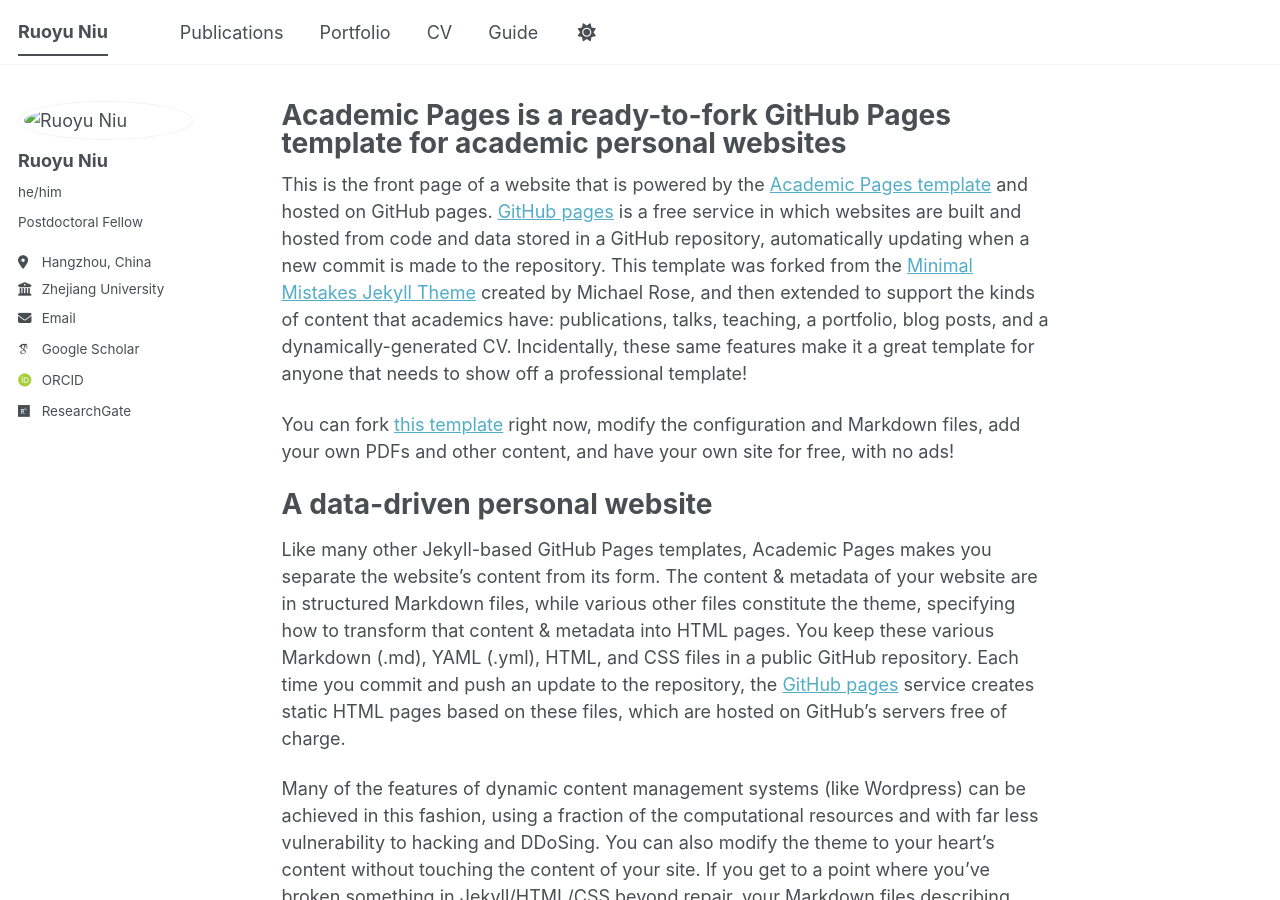
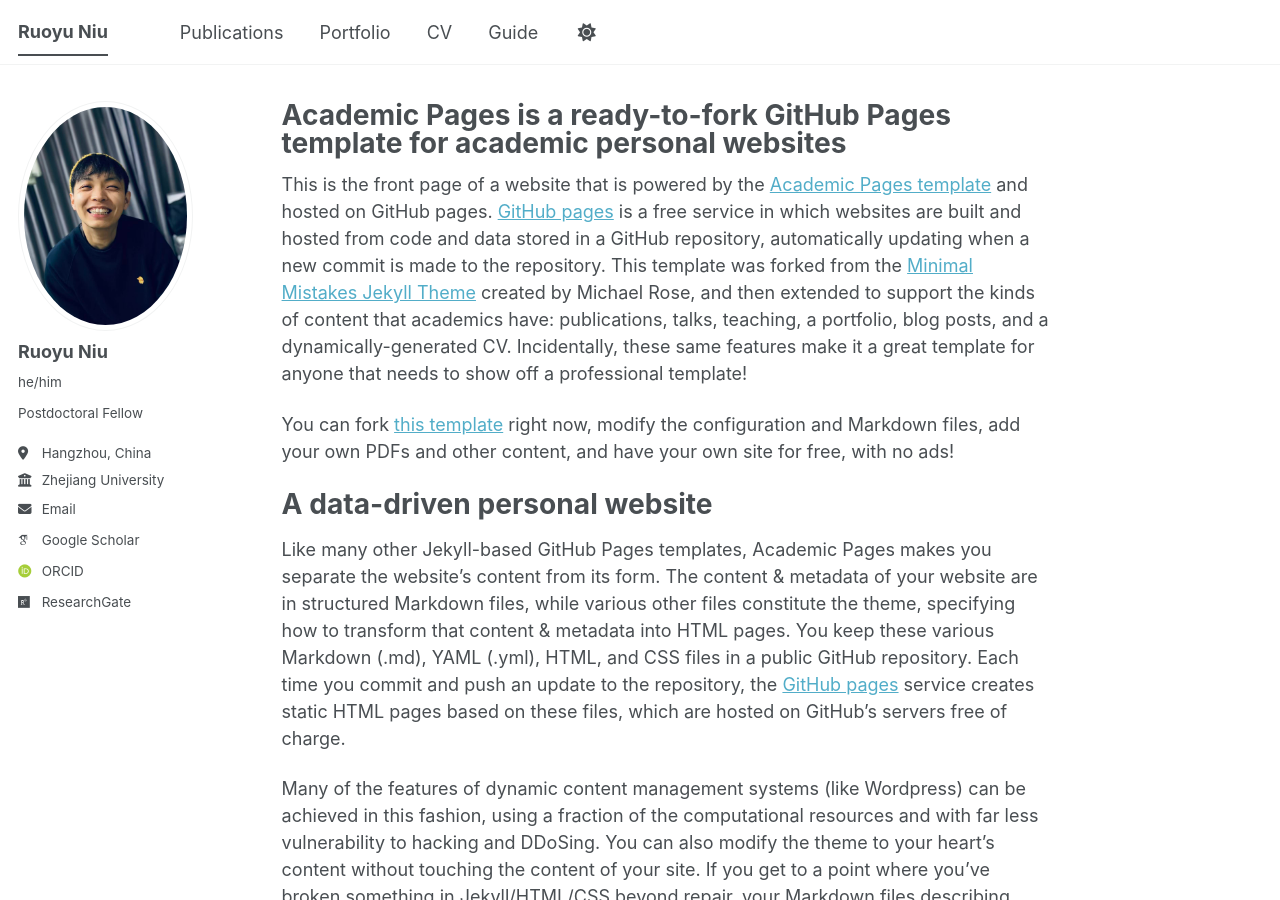
Before and after one commit to ruoyuniu112/ruoyuniu112.github.io, a Jekyll site: the page built from _pages/about.md, in a window 1280 px wide and 900 px high. Built offline with Jekyll 4.4.1, drawn with Linux system fonts in a browser that asks for light colours; some web fonts are replaced; a script bundle is joined from its source files by our own code; library files that are not in the unit come from our copies.

Commit message:
Update _config.yml

```diff
--- a/_config.yml
+++ b/_config.yml
@@ -23,7 +23,7 @@
 #               Additional customization can be done by editing /_includes/author-profile.html
 author:
   # Biographic information
-  avatar           : "images/profile.png"
+  avatar           : "123.jpg"
   name             : "Ruoyu Niu"
   pronouns         : "he/him"
   bio              : "Postdoctoral Fellow"
```
